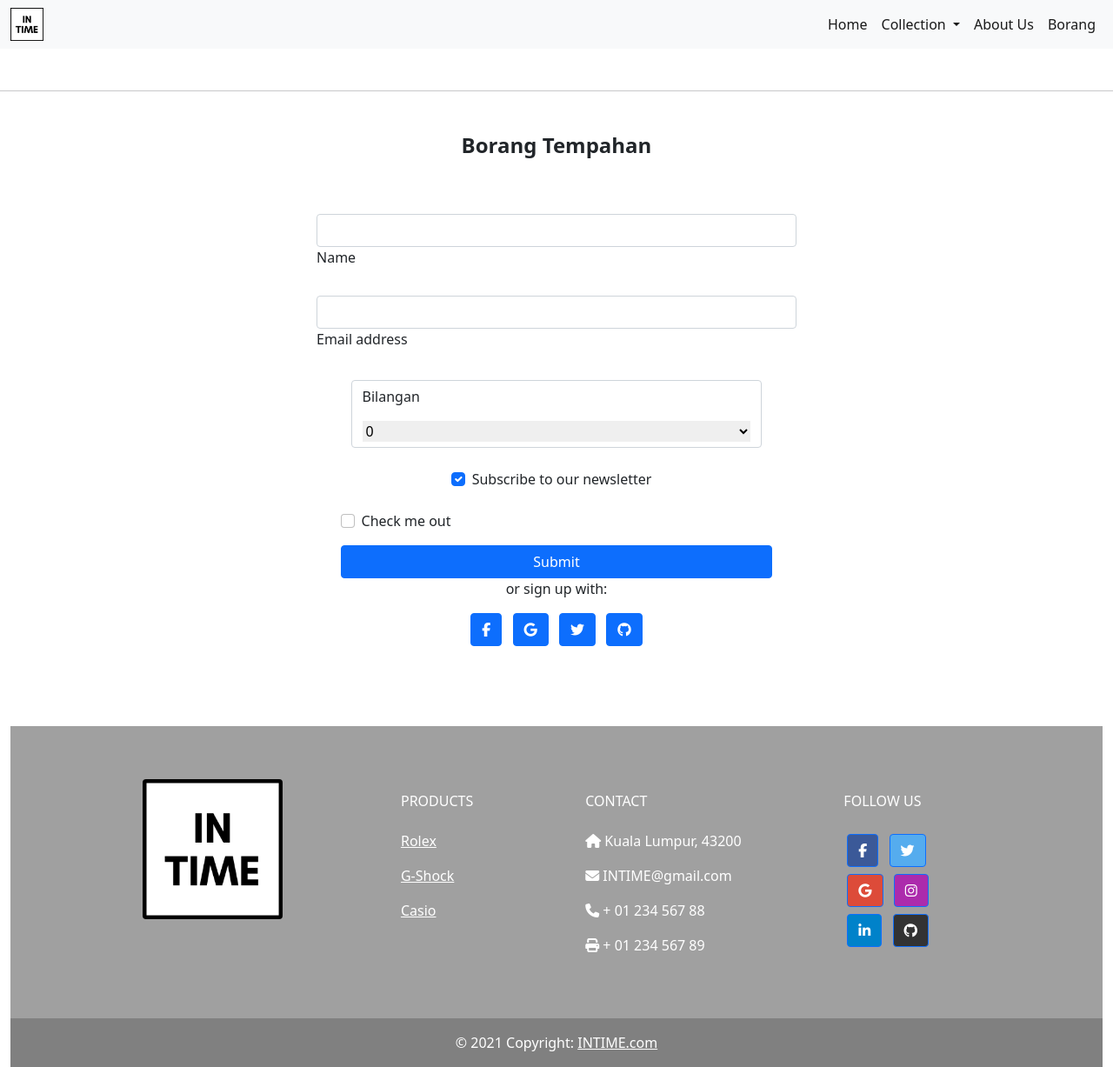
After one commit to Adamksk/web_development, a PHP site: page /borang.php in a window 1280 px wide. The commit adds this page. Shown: the whole page at 87% size. Run offline with PHP 8.4, Linux system fonts and the light colour scheme; some libraries are stand-ins or nearby versions.

Commit message:
Add files via upload

```diff
--- /dev/null
+++ b/adam_web_/borang.php
@@ -0,0 +1,265 @@
+<!DOCTYPE html>
+<html lang="en">
+<head>
+    <meta charset="UTF-8">
+    <meta http-equiv="X-UA-Compatible" content="IE=edge">
+    <meta name="viewport" content="width=device-width, initial-scale=1.0">
+    <title>IN TIME </title>
+ <!-- style sheet -->
+ <link href="https://cdn.jsdelivr.net/npm/bootstrap@5.0.2/dist/css/bootstrap.min.css
+" rel="stylesheet" integrity="sha384-
+EVSTQN3/azprG1Anm3QDgpJLIm9Nao0Yz1ztcQTwFspd3yD65VohhpuuCOmLAS
+jC" crossorigin="anonymous">
+ <script src="https://cdn.jsdelivr.net/npm/bootstrap@5.0.0-beta3/dist/js/bootstrap.bundle.min.js" integrity="sha384-JEW9xMcG8R+pH31jmWH6WWP0WintQrMb4s7ZOdauHnUtxwoG2vI5DkLtS3qm9Ekf" crossorigin="anonymous"></script>
+<link rel="stylesheet" href="style.css">
+<script src="https://kit.fontawesome.com/5a53d05429.js" crossorigin="anonymous"></script>
+
+<!--navbar-->
+    <nav class="navbar navbar-expand-lg navbar-light bg-light">
+        <div class="container-fluid">
+            <img src="gambar/IN time.png" width="3%">
+          <button class="navbar-toggler" type="button" data-bs-toggle="collapse" data-bs-target="#navbarSupportedContent" aria-controls="navbarSupportedContent" aria-expanded="false" aria-label="Toggle navigation">
+            <span class="navbar-toggler-icon"></span>
+          </button>
+          <div class="nav justify-content-end" id="navbarSupportedContent" >
+            <ul class="navbar-nav me-auto mb-2 mb-lg-0">
+              <li class="nav-item">
+                <a class="nav-link active" aria-current="page" href="index.html">Home</a>
+              </li>
+
+              <!--dropdown-->
+              <!--Collection-->
+              <li class="nav-item dropdown">
+                <a class="nav-link dropdown-toggle active" href="#" id="navbarDropdown" role="button" data-bs-toggle="dropdown" aria-expanded="false">
+                  Collection
+                </a>
+                <ul class="dropdown-menu" aria-labelledby="navbarDropdown">
+                  <li><a class="dropdown-item" href="#">Rolex</a></li>
+                  <li><a class="dropdown-item" href="#">G-Shock</a></li>
+                  <li><a class="dropdown-item" href="#">Casio</a></li>
+                </ul>
+              </li>
+
+              <!--about us-->
+              <li class="nav-item">
+                <a class="nav-link active" href="aboutus.html">About Us</a>
+              </li>
+
+               <!--Contact us-->
+               <li class="nav-item">
+                <a class="nav-link active" href="#">Borang</a>
+              </li>
+
+          </div>
+        </div>
+      </nav>
+      <!--End Navbar-->
+
+      <hr class="my-5" />
+
+      <!--Section: Content-->
+      <section class="mb-5">
+        <h4 class="mb-5 text-center"><strong>Borang Tempahan</strong></h4>
+
+        <div class="row d-flex justify-content-center">
+          <div class="col-md-6">
+            <form>
+              <!-- 2 column grid layout with text inputs for the first and last names -->
+              <div class="form-outline mb-4">
+                <input type="email" id="form3Example3" class="form-control" />
+                <label class="form-label" for="form3Example2">Name</label>
+              </div>
+
+              <!-- Email input -->
+              <div class="form-outline mb-4">
+                <input type="email" id="form3Example3" class="form-control" />
+                <label class="form-label" for="form3Example3">Email address</label>
+              </div>
+
+               <!-- Adult input -->
+              <div class="row">
+            <div class="col-md-20 mb-4">
+                <div class="form-control d-flex flex-column">
+                    <p class="h-blue">Bilangan</p> <select class="border-0 outline-none">
+                        <option value="" hidden selected>0</option>
+                        <option value="1">1</option>
+                        <option value="2">2</option>
+                        <option value="3">3</option>
+                    </select>
+                </div>
+            </div>
+
+              <!-- Checkbox -->
+              <div class="form-check d-flex justify-content-center mb-4">
+                <input class="form-check-input me-2" type="checkbox" value="" id="form2Example3" checked />
+                <label class="form-check-label" for="form2Example3">
+                  Subscribe to our newsletter
+                </label>
+              </div>
+
+
+              <div class="mb-3 form-check">
+    <input type="checkbox" class="form-check-input" id="exampleCheck1">
+    <label class="form-check-label" for="exampleCheck1">Check me out</label>
+  </div>
+  <button type="submit" class="btn btn-primary">Submit</button>
+</form>
+
+              <!-- Register buttons -->
+              <div class="text-center">
+                <p>or sign up with:</p>
+                <button type="button" class="btn btn-primary btn-floating mx-1">
+                  <i class="fab fa-facebook-f"></i>
+                </button>
+
+                <button type="button" class="btn btn-primary btn-floating mx-1">
+                  <i class="fab fa-google"></i>
+                </button>
+
+                <button type="button" class="btn btn-primary btn-floating mx-1">
+                  <i class="fab fa-twitter"></i>
+                </button>
+
+                <button type="button" class="btn btn-primary btn-floating mx-1">
+                  <i class="fab fa-github"></i>
+                </button>
+              </div>
+            </form>
+          </div>
+        </div>
+      </section>
+
+      <div class="container-fluid">
+        <!-- Footer -->
+        <footer
+                class="text-center text-lg-start text-white"
+                style="background-color: #a0a0a0"
+                >
+          <!-- Grid container -->
+          <div class="container p-1 pb-0">
+            <!-- Section: Links -->
+            <section class="">
+              <!--Grid row-->
+              <div class="row">
+                <!-- Grid column -->
+                <div class="col-md-3 col-lg-3 col-xl-3 mx-auto mt-0">
+                  <img src="gambar/IN time.png" class="rounded float-start" width="70%" >
+                </div>
+                <!-- Grid column -->
+
+                <hr class="w-100 clearfix d-md-none" />
+
+                <!-- Grid column -->
+                <div class="col-md-2 col-lg-2 col-xl-2 mx-auto mt-3">
+                  <h6 class="text-uppercase mb-4 font-weight-bold">Products</h6>
+                  <p>
+                    <a class="text-white">Rolex</a>
+                  </p>
+                  <p>
+                    <a class="text-white">G-Shock</a>
+                  </p>
+                  <p>
+                    <a class="text-white">Casio</a>
+                  </p>
+
+                </div>
+                <!-- Grid column -->
+
+                <hr class="w-100 clearfix d-md-none" />
+
+                <!-- Grid column -->
+                <hr class="w-100 clearfix d-md-none" />
+
+                <!-- Grid column -->
+                <div class="col-md-4 col-lg-3 col-xl-3 mx-auto mt-3">
+                  <h6 class="text-uppercase mb-4 font-weight-bold">Contact</h6>
+                  <p1><i class="fas fa-home mr-3"></i> Kuala Lumpur, 43200 </p>
+                  <p1><i class="fas fa-envelope mr-3"></i> INTIME@gmail.com</p>
+                  <p1><i class="fas fa-phone mr-3"></i> + 01 234 567 88</p>
+                  <p1><i class="fas fa-print mr-3"></i> + 01 234 567 89</p>
+                </div>
+                <!-- Grid column -->
+
+                <!-- Grid column -->
+                <div class="col-md-3 col-lg-2 col-xl-2 mx-auto mt-3">
+                  <h6 class="text-uppercase mb-4 font-weight-bold">Follow us</h6>
+
+                  <!-- Facebook -->
+                  <a
+                     class="btn btn-primary btn-floating m-1"
+                     style="background-color: #3b5998"
+                     href="#!"
+                     role="button"
+                     ><i class="fab fa-facebook-f"></i
+                    ></a>
+
+                  <!-- Twitter -->
+                  <a
+                     class="btn btn-primary btn-floating m-1"
+                     style="background-color: #55acee"
+                     href="#!"
+                     role="button"
+                     ><i class="fab fa-twitter"></i
+                    ></a>
+
+                  <!-- Google -->
+                  <a
+                     class="btn btn-primary btn-floating m-1"
+                     style="background-color: #dd4b39"
+                     href="#!"
+                     role="button"
+                     ><i class="fab fa-google"></i
+                    ></a>
+
+                  <!-- Instagram -->
+                  <a
+                     class="btn btn-primary btn-floating m-1"
+                     style="background-color: #ac2bac"
+                     href="#!"
+                     role="button"
+                     ><i class="fab fa-instagram"></i
+                    ></a>
+
+                  <!-- Linkedin -->
+                  <a
+                     class="btn btn-primary btn-floating m-1"
+                     style="background-color: #0082ca"
+                     href="#!"
+                     role="button"
+                     ><i class="fab fa-linkedin-in"></i
+                    ></a>
+                  <!-- Github -->
+                  <a
+                     class="btn btn-primary btn-floating m-1"
+                     style="background-color: #333333"
+                     href="#!"
+                     role="button"
+                     ><i class="fab fa-github"></i
+                    ></a>
+                </div>
+              </div>
+              <!--Grid row-->
+            </section>
+            <!-- Section: Links -->
+          </div>
+          <!-- Grid container -->
+
+          <!-- Copyright -->
+          <div
+               class="text-center p-3"
+               style="background-color: rgba(0, 0, 0, 0.2)"
+               >
+            © 2021 Copyright:
+            <a class="text-white" href="https://mdbootstrap.com/"
+               >INTIME.com</a
+              >
+          </div>
+          <!-- Copyright -->
+        </footer>
+        <!-- Footer -->
+      </div>
+      <!-- End of .container -->
+
+
+</body>
+</head>
--- a/adam_web_/index.html
+++ b/adam_web_/index.html
@@ -30,7 +30,7 @@ jC" crossorigin="anonymous">
           <div class="nav justify-content-end" id="navbarSupportedContent" >
             <ul class="navbar-nav me-auto mb-2 mb-lg-0">
               <li class="nav-item">
-                <a class="nav-link active" aria-current="page" href="#">Home</a>
+                <a class="nav-link active" aria-current="page" href="index.html">Home</a>
               </li>
 
               <!--dropdown-->
--- a/adam_web_/style.css
+++ b/adam_web_/style.css
@@ -7,3 +7,8 @@
 h1{
     text-align: center;
 }
+
+.body{
+    background-color: black;
+
+}
```
